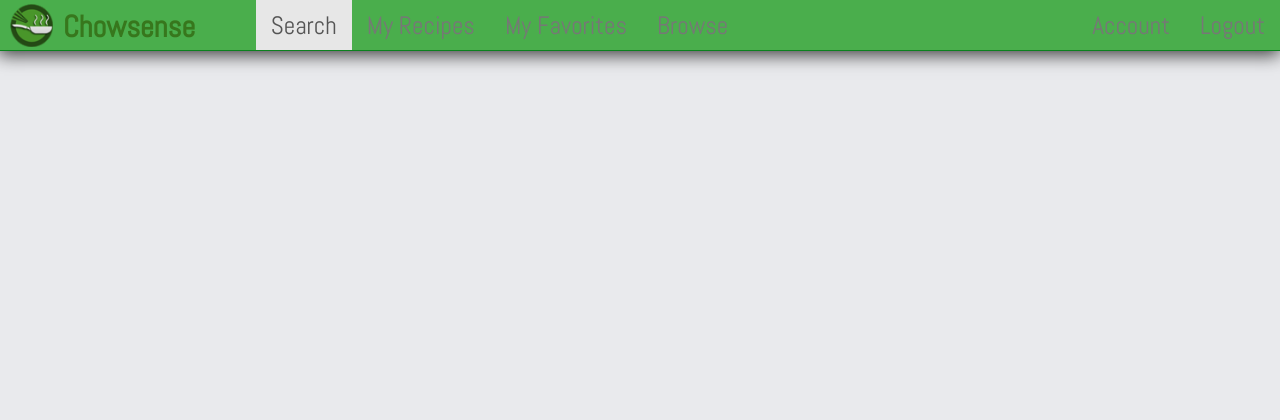
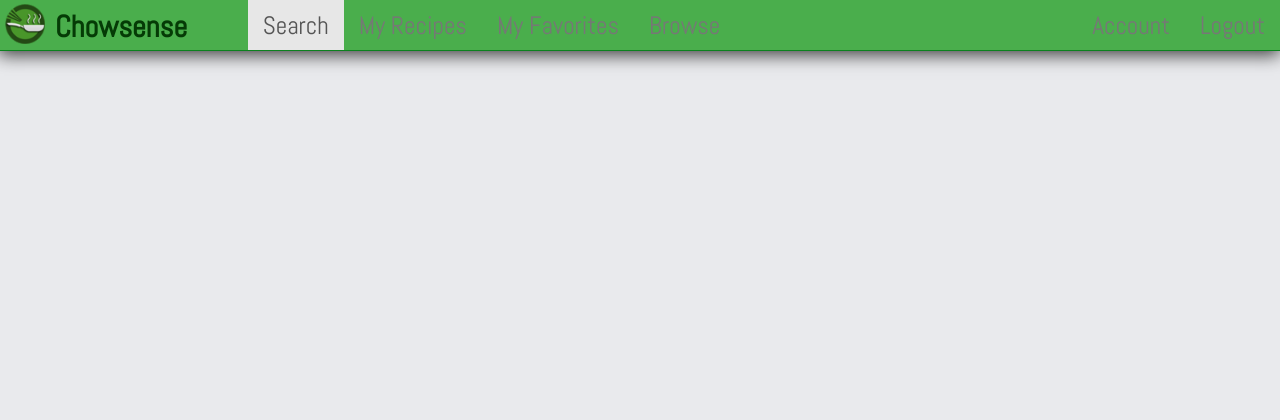
Before and after one commit to KathyLynne/chowsenseWebApp, a PHP site: page /template.html in a window 1280 px wide. Shown: the top 420 px of the page. Run offline with PHP 8.4, Linux system fonts and the light colour scheme; some libraries are stand-ins or nearby versions.

Commit message:
css fixes

```diff
--- a/myrecipes.php
+++ b/myrecipes.php
@@ -13,7 +13,7 @@ if($currentUser){
 
 echo '    <div class="list-container">
             <div class="row">
-                <a class="col-md-12 col-md-push-0 col-xs-10 col-xs-push-1 btn-success btn"><div class="add-recipe"><h2>Add a Recipe!</h2><img class="img-responsive" src="images/plus.png" alt="add"/></div></a>
+                <a href="#" class="col-md-12 col-md-push-0 col-xs-10 col-xs-push-1 btn-success btn"><div class="add-recipe"><h2>Add a Recipe!</h2><img class="img-responsive" src="images/plus.png" alt="add"/></div></a>
             </div>
           </div>';
 
--- a/styles/main.css
+++ b/styles/main.css
@@ -21,11 +21,11 @@ p{
     font-family: Abel,sans-serif;
 }
 .nav-title img {
-    max-width:43px;
-    margin-left: 10px;
+    max-width:40px;
+    margin-left: 5px;
     margin-top: 4px;
+    float:left;
 }
-
 .nav-title p {
     float: right;
     margin-right: 2em;
```
